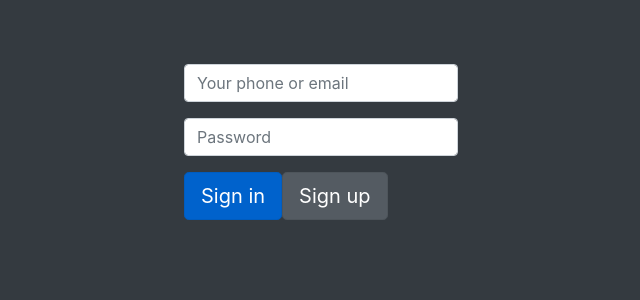
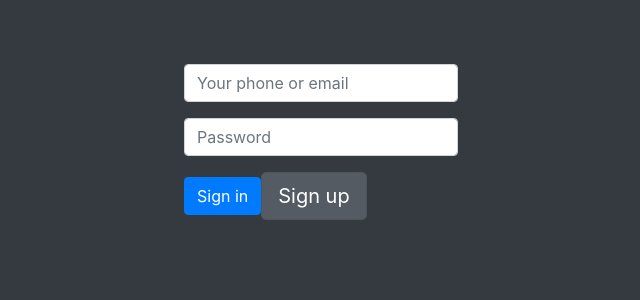
Before and after one commit to Zoregh/Registration, an Angular app: page / in a window 1280 px wide. Shown: the top 300 px of the page, without its empty margins (319-959 px from the left). Built offline with nearby package versions, Linux system fonts and the light colour scheme.

Commit message:
added login service, registration optimized, guard logic activated

```diff
--- a/src/app/Components/login/login.component.html
+++ b/src/app/Components/login/login.component.html
@@ -1,14 +1,13 @@
 <div class="container d-flex justify-content-center mx-auto my-auto">
-    <form class="mx-auto mt-5 p-5  mx-auto my-auto" validate>
+    <form class="mx-auto my-auto mt-5 p-5">
         <div class="mt-3">
-            <input type="text" class="form-control" placeholder="Your phone or email" minlength="8" required>
+            <input [(ngModel)]="usrLogin" type="text" name="usrLogin" class="form-control" placeholder="Your phone or email" minlength="8" required>
         </div>
         <div class="mt-3">
-            <input type="password" class="form-control" id="inputPassword" placeholder="Password" name="password"
+            <input [(ngModel)]="usrPassword" type="password" name="usrPassword" class="form-control" id="inputPassword" placeholder="Password" name="password"
                 required minlength="8" maxlength="17">
         </div>
-        <!-- <button type="button" class="btn btn-lg btn-primary mt-3">Sign in</button> -->
-        <a routerLink="home" class="btn btn-primary btn-lg active mt-3" role="button" aria-pressed="true">Sign in</a>
+        <button (click)="service.tryLogin(usrLogin, usrPassword)" class="btn btn-primary mt-3">Sign in</button>
         <a routerLink="registration" class="btn btn-secondary btn-lg active mt-3" role="button" aria-pressed="true">Sign up</a>
     </form>
 </div>
--- a/src/app/Components/login/login.component.ts
+++ b/src/app/Components/login/login.component.ts
@@ -1,4 +1,5 @@
 import { Component, OnInit } from '@angular/core';
+import { LoginService } from '../../Services/login.service';
 
 @Component({
   selector: 'app-login',
@@ -7,7 +8,7 @@ import { Component, OnInit } from '@angular/core';
 })
 export class LoginComponent implements OnInit {
 
-  constructor() { }
+  constructor(private service:LoginService) { }
 
   ngOnInit() {
   }
--- a/src/app/Components/registration/registration.component.ts
+++ b/src/app/Components/registration/registration.component.ts
@@ -30,14 +30,15 @@ export class RegistrationComponent implements OnInit {
       alert("please fill Phone or Email fields");
       return;
     }
-    if(this.users.map(function(e) { return e.email; }).indexOf(this.user.email) == -1 &&
-    this.users.map(function(e) { return e.phone; }).indexOf(this.user.phone) == -1) {
-        this.users.push(this.user);
-        alert("Mka du gracvuk es umud jan !")
-    } else {
+    const regedUser = this.users.find(u => u.email == this.user.email || u.phone == this.user.phone);
+    if(regedUser) {
       alert("Gya du arden grancvuk es gya!");
       return;
+    } else {
+      this.users.push(this.user);
+      alert("Mka du gracvuk es umud jan !");
     }
+
     const jsonedUsers = JSON.stringify(this.users);
     localStorage.setItem('users', jsonedUsers);
 
--- a/src/app/Guards/logged.guard.ts
+++ b/src/app/Guards/logged.guard.ts
@@ -1,14 +1,18 @@
 import { Injectable } from '@angular/core';
 import { CanActivate, ActivatedRouteSnapshot, RouterStateSnapshot } from '@angular/router';
 import { Observable } from 'rxjs';
+import { LoginService } from '../Services/login.service';
 
 @Injectable({
   providedIn: 'root'
 })
 export class LoggedGuard implements CanActivate {
+  constructor(private service:LoginService) {}
   canActivate(
     next: ActivatedRouteSnapshot,
     state: RouterStateSnapshot): Observable<boolean> | Promise<boolean> | boolean {
-    return true;
+    if (this.service.usrDabro) {
+      return true;
+    }
   }
 }
--- /dev/null
+++ b/src/app/Services/login.service.ts
@@ -0,0 +1,30 @@
+import { Injectable } from '@angular/core';
+import { Router } from '@angular/router';
+
+
+@Injectable({
+  providedIn: 'root'
+})
+export class LoginService {
+
+  constructor(private router: Router) { }
+
+  public usrDabro: Boolean = false;
+  public storedBase = JSON.parse(localStorage.getItem('users'));
+
+  tryLogin(a,b) {
+    const user = this.storedBase.find(u => u.email == a || u.phone == a);
+    if (!user) {
+      alert("Please, Sign Up at first.");
+      return;
+    }
+    if (user.password != b) {
+      alert("Wrong password");
+      return;
+    }
+    this.usrDabro = true;
+    this.router.navigate(['/home']);
+  }
+
+
+}
```
Also changed, not shown: 1 other file (tests, documents, lock files or other folders).
